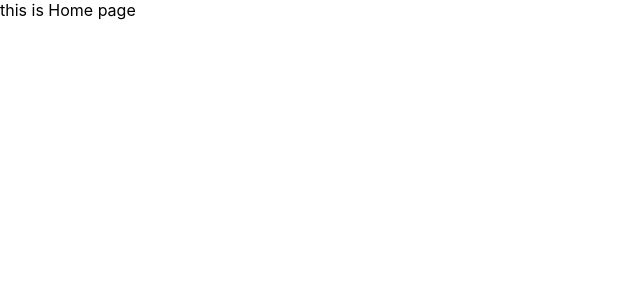
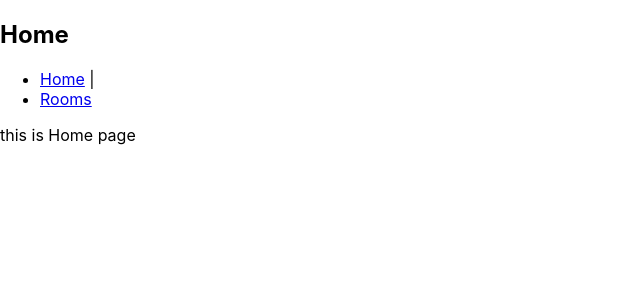
Before and after one commit to armin0chehr/react-beach-resort-project-v2.1, a React (Create React App) app: page / in a window 1280 px wide. Shown: the top 300 px of the page, without its empty margins (0-640 px from the left). Built offline with nearby package versions, Linux system fonts and the light colour scheme.

Commit message:
add navbar.js and links

```diff
--- a/src/App.js
+++ b/src/App.js
@@ -4,16 +4,21 @@ import Home from './pages/Home'
 import Rooms from './pages/Rooms'
 import SingleRoom from './pages/SingleRoom'
 import Error from './pages/Error'
+import Navbar from './components/Navbar'
+
 import {Routes,Route,} from "react-router-dom";
 
 function App() {
   return (
+    <>
+    <Navbar/>
     <Routes>
       <Route path="/" element={<Home />}/>
-      <Route path="rooms" element={<Rooms />} />
+      <Route path="room" element={<Rooms />} />
       <Route path=":item" element={<SingleRoom />} />
       <Route path="*" element={<Error />} />
     </Routes>
+    </>
   );
 }
 export default App;
--- a/src/components/Navbar.js
+++ b/src/components/Navbar.js
@@ -0,0 +1,19 @@
+import React from 'react'
+import { Link } from "react-router-dom";
+
+export default function Navbar() {
+	return (
+	<nav className="navbar">
+		<div className="nav-center">
+			<div className="nav-header">
+			<h1>Home</h1>
+			</div>
+			<ul className="nav-links">
+				<li><Link to="/">Home</Link> |{" "}</li>
+				<li><Link to="room">Rooms</Link></li>
+
+			</ul>
+		</div>
+	</nav>
+	)
+}
```
